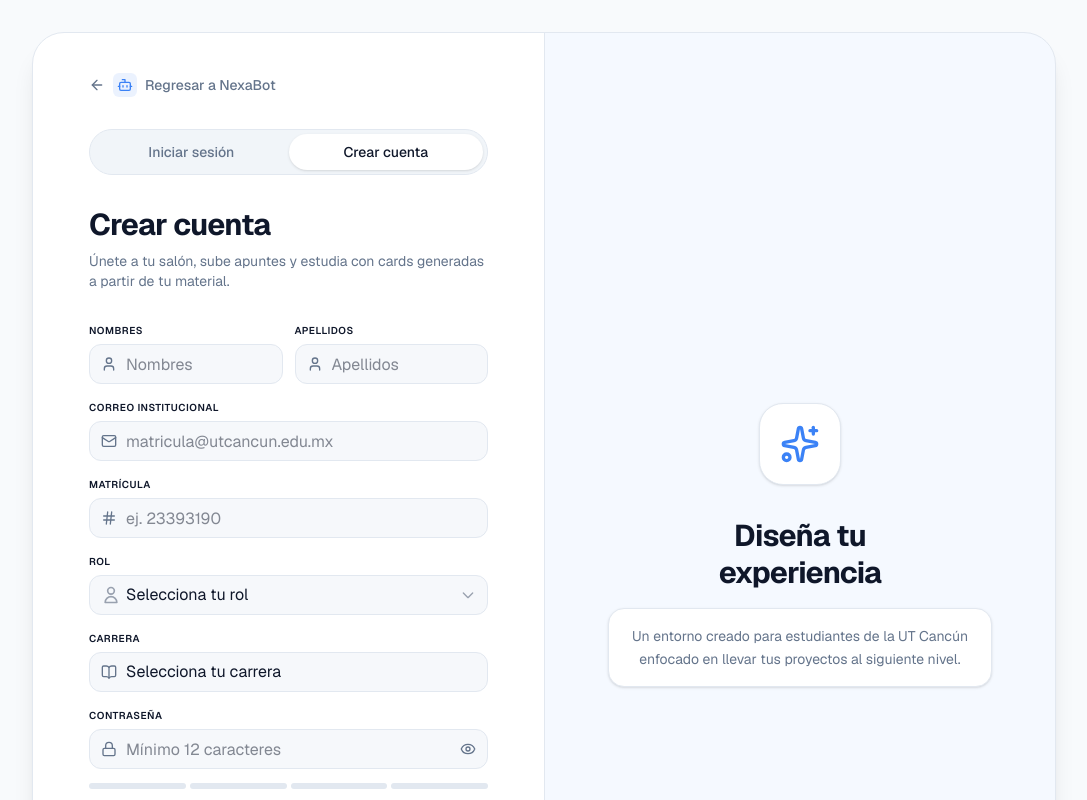
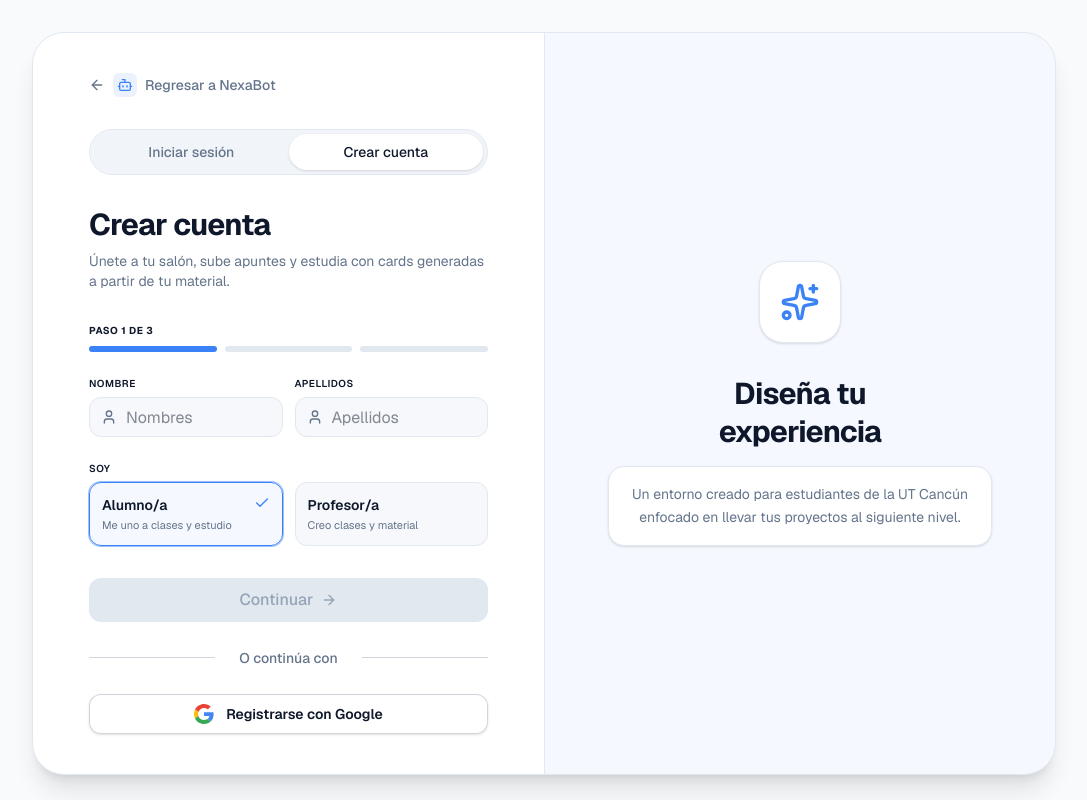
Before and after one commit to Natanael2005/Proyecto-Rag-Study-Front, a Next.js app: page /auth/register in a window 1280 px wide. Shown: the top 800 px of the page, without its empty margins (96-1183 px from the left). Built offline with nearby package versions, Linux system fonts and the light colour scheme.

Commit message:
style: Actualización de vista Registro, Dashboard agregado

```diff
--- a/app/auth/register/page.tsx
+++ b/app/auth/register/page.tsx
@@ -12,10 +12,11 @@ import {
   Mail,
   Hash,
   BookOpen,
-  Lock
+  Lock,
+  ArrowRight,
+  ArrowLeft
 } from "lucide-react"
 
-// Datos estáticos para la vista
 const MOCK_CAREERS = [
   { id: 1, name: "Ingeniería en Desarrollo de Software" },
   { id: 2, name: "Licenciatura en Gastronomía" },
@@ -23,22 +24,53 @@ const MOCK_CAREERS = [
 ]
 
 export default function RegisterPage() {
-  // Estados puramente visuales
+  const [step, setStep] = useState(1)
+
+  // Estados para guardar los datos
+  const [firstName, setFirstName] = useState("")
+  const [lastName, setLastName] = useState("")
+  const [role, setRole] = useState("alumno")
+  const [email, setEmail] = useState("")
+  const [matricula, setMatricula] = useState("")
+  const [career, setCareer] = useState("")
+
   const [showPassword, setShowPassword] = useState(false)
   const [passwordValue, setPasswordValue] = useState("")
 
-  // Controles visuales estáticos
   const isLoading = false
   const error = null
 
-  // Lógica simple para simular el medidor de contraseña visualmente
-  const passed = passwordValue.length > 0 ? (passwordValue.length >= 12 ? 4 : 2) : 0
+  // Lógica de contraseña
   const checks = {
     length: passwordValue.length >= 12,
     uppercase: /[A-Z]/.test(passwordValue),
     number: /[0-9]/.test(passwordValue),
     special: /[^A-Za-z0-9]/.test(passwordValue),
   }
+  const passed = Object.values(checks).filter(Boolean).length
+
+  // FUNCIÓN ACTUALIZADA: Decide si puedes avanzar
+  const isCurrentStepValid = () => {
+    if (step === 1) return firstName.trim() !== "" && lastName.trim() !== "";
+    if (step === 2) {
+      if (role === "alumno") {
+        // Si es alumno, exige matrícula
+        return email.trim() !== "" && matricula.trim() !== "" && career !== "";
+      } else {
+        // Si es profesor, ignora la matrícula
+        return email.trim() !== "" && career !== "";
+      }
+    }
+    if (step === 3) return passed === 4;
+    return false;
+  }
+
+  const nextStep = () => {
+    if (isCurrentStepValid()) {
+      setStep(current => (current < 3 ? current + 1 : current))
+    }
+  }
+  const prevStep = () => setStep(current => (current > 1 ? current - 1 : current))
 
   return (
     <AuthLayout
@@ -50,21 +82,40 @@ export default function RegisterPage() {
         onSubmit={(e) => e.preventDefault()}
         className="flex flex-col gap-4 w-full"
       >
-        {/* Mensaje de error (rojo genérico) */}
         {error && (
           <div className="rounded-lg border border-[#EF4444]/30 bg-[#EF4444]/10 px-4 py-3 text-sm text-[#EF4444]">
             {error}
           </div>
         )}
 
-        {/* Nombres y Apellidos */}
+        <div className="flex flex-col gap-2 mb-2">
+          <span className="text-[#0F172A] text-[10px] font-bold uppercase tracking-wider">
+            Paso {step} de 3
+          </span>
+          <div className="flex gap-2">
+            {[1, 2, 3].map((i) => (
+              <div
+                key={i}
+                className={`h-1.5 flex-1 rounded-full transition-colors duration-300 ${
+                  step >= i ? 'bg-[#3B82F6]' : 'bg-[#E2E8F0]'
+                }`}
+              />
+            ))}
+          </div>
+        </div>
+
+        {/* --- PASO 1: Identidad --- */}
+        {step === 1 && (
+          <div className="flex flex-col gap-4">
             <div className="grid grid-cols-2 gap-3">
               <div className="flex flex-col gap-1.5 relative">
-            <label htmlFor="first_name" className="text-[#0F172A] text-[10px] font-semibold uppercase tracking-wider">Nombres</label>
+                <label htmlFor="first_name" className="text-[#0F172A] text-[10px] font-semibold uppercase tracking-wider">Nombre</label>
                 <div className="relative flex items-center">
-              <User className="absolute left-3 h-4 w-4 text-[#64748B]" />
+                  <User className="absolute left-3 h-4 w-4 text-[#64748B] pointer-events-none" />
                   <input
                     id="first_name"
+                    value={firstName}
+                    onChange={(e) => setFirstName(e.target.value)}
                     placeholder="Nombres"
                     className="w-full h-10 pl-9 bg-[#E2E8F0]/30 border border-[#E2E8F0] text-[#0F172A] rounded-xl focus:ring-2 focus:ring-[#3B82F6]/20 outline-none transition-all"
                   />
@@ -73,9 +124,11 @@ export default function RegisterPage() {
               <div className="flex flex-col gap-1.5 relative">
                 <label htmlFor="last_name" className="text-[#0F172A] text-[10px] font-semibold uppercase tracking-wider">Apellidos</label>
                 <div className="relative flex items-center">
-              <User className="absolute left-3 h-4 w-4 text-[#64748B]" />
+                  <User className="absolute left-3 h-4 w-4 text-[#64748B] pointer-events-none" />
                   <input
                     id="last_name"
+                    value={lastName}
+                    onChange={(e) => setLastName(e.target.value)}
                     placeholder="Apellidos"
                     className="w-full h-10 pl-9 bg-[#E2E8F0]/30 border border-[#E2E8F0] text-[#0F172A] rounded-xl focus:ring-2 focus:ring-[#3B82F6]/20 outline-none transition-all"
                   />
@@ -83,101 +136,128 @@ export default function RegisterPage() {
               </div>
             </div>
 
-        {/* Correo */}
+            <div className="flex flex-col gap-1.5 mt-2">
+              <label className="text-[#0F172A] text-[10px] font-semibold uppercase tracking-wider">Soy</label>
+              <div className="grid grid-cols-2 gap-3">
+                <button
+                  type="button"
+                  onClick={() => setRole("alumno")}
+                  className={`relative cursor-pointer text-left rounded-xl border p-3 transition-all duration-200 ${
+                    role === 'alumno'
+                      ? 'border-[#3B82F6] bg-[#3B82F6]/5 ring-1 ring-[#3B82F6]/50'
+                      : 'border-[#E2E8F0] bg-[#E2E8F0]/30 hover:bg-[#E2E8F0]/50'
+                  }`}
+                >
+                  <h3 className="font-semibold text-[#0F172A] text-sm">Alumno/a</h3>
+                  <p className="text-[11px] text-[#64748B] mt-1 leading-tight">Me uno a clases y estudio</p>
+                  {role === 'alumno' && (
+                    <div className="absolute top-3 right-3 text-[#3B82F6]">
+                      <Check className="h-4 w-4" />
+                    </div>
+                  )}
+                </button>
+
+                <button
+                  type="button"
+                  onClick={() => {
+                    setRole("profesor");
+                    // Opcional: limpiar la matrícula si cambia a profesor
+                    setMatricula("");
+                  }}
+                  className={`relative cursor-pointer text-left rounded-xl border p-3 transition-all duration-200 ${
+                    role === 'profesor'
+                      ? 'border-[#3B82F6] bg-[#3B82F6]/5 ring-1 ring-[#3B82F6]/50'
+                      : 'border-[#E2E8F0] bg-[#E2E8F0]/30 hover:bg-[#E2E8F0]/50'
+                  }`}
+                >
+                  <h3 className="font-semibold text-[#0F172A] text-sm">Profesor/a</h3>
+                  <p className="text-[11px] text-[#64748B] mt-1 leading-tight">Creo clases y material</p>
+                  {role === 'profesor' && (
+                    <div className="absolute top-3 right-3 text-[#3B82F6]">
+                      <Check className="h-4 w-4" />
+                    </div>
+                  )}
+                </button>
+              </div>
+            </div>
+          </div>
+        )}
+
+        {/* --- PASO 2: Académico --- */}
+        {step === 2 && (
+          <div className="flex flex-col gap-4">
             <div className="flex flex-col gap-1.5 relative">
               <label htmlFor="email" className="text-[#0F172A] text-[10px] font-semibold uppercase tracking-wider">Correo institucional</label>
               <div className="relative flex items-center">
-            <Mail className="absolute left-3 h-4 w-4 text-[#64748B]" />
+                <Mail className="absolute left-3 h-4 w-4 text-[#64748B] pointer-events-none" />
                 <input
                   id="email"
                   type="email"
+                  value={email}
+                  onChange={(e) => setEmail(e.target.value)}
                   placeholder="matricula@utcancun.edu.mx"
                   className="w-full h-10 pl-9 bg-[#E2E8F0]/30 border border-[#E2E8F0] text-[#0F172A] rounded-xl focus:ring-2 focus:ring-[#3B82F6]/20 outline-none transition-all"
                 />
               </div>
             </div>
 
-        {/* Matrícula */}
-        <div className="flex flex-col gap-1.5 relative">
+            {/* SECCIÓN ACTUALIZADA: Solo se muestra si es alumno */}
+            {role === "alumno" && (
               <div className="flex flex-col gap-1.5 relative">
                 <label htmlFor="matricula" className="text-[#0F172A] text-[10px] font-semibold uppercase tracking-wider">Matrícula</label>
                 <div className="relative flex items-center">
-              <Hash className="absolute left-3 h-4 w-4 text-[#64748B]" />
+                  <Hash className="absolute left-3 h-4 w-4 text-[#64748B] pointer-events-none" />
                   <input
                     id="matricula"
+                    value={matricula}
+                    onChange={(e) => setMatricula(e.target.value)}
                     placeholder="ej. 23393190"
                     className="w-full h-10 pl-9 bg-[#E2E8F0]/30 border border-[#E2E8F0] text-[#0F172A] rounded-xl focus:ring-2 focus:ring-[#3B82F6]/20 outline-none transition-all"
                   />
                 </div>
               </div>
-        </div>
+            )}
 
-        {/* Selector de Rol */}
             <div className="flex flex-col gap-1.5 relative">
-          <label htmlFor="role" className="text-[#0F172A] text-[10px] font-semibold uppercase tracking-wider">Rol</label>
-          <div className="relative">
-            <div className="pointer-events-none absolute inset-y-0 left-0 flex items-center pl-3">
-              <svg className="h-5 w-5 text-gray-400" xmlns="http://www.w3.org/2000/svg" fill="none" viewBox="0 0 24 24" stroke="currentColor">
-                <path strokeLinecap="round" strokeLinejoin="round" strokeWidth={2} d="M16 7a4 4 0 11-8 0 4 4 0 018 0zM12 14a7 7 0 00-7 7h14a7 7 0 00-7-7z" />
-              </svg>
-            </div>
-
+              <label className="text-[#0F172A] text-[10px] font-semibold uppercase tracking-wider">Carrera</label>
+              <div className="relative flex items-center">
+                <BookOpen className="absolute left-3 h-4 w-4 text-[#64748B] pointer-events-none" />
                 <select
-              id="role"
-              name="role"
-              defaultValue=""
+                  value={career}
+                  onChange={(e) => setCareer(e.target.value)}
                   className="w-full h-10 pl-9 pr-4 bg-[#E2E8F0]/30 border border-[#E2E8F0] text-[#0F172A] rounded-xl appearance-none focus:ring-2 focus:ring-[#3B82F6]/20 outline-none transition-all"
                 >
-              <option value="" disabled hidden>Selecciona tu rol</option>
-              <option value="alumno">Alumno/a</option>
-              <option value="profesor">Profesor/a</option>
+                  <option value="" disabled hidden>Selecciona tu carrera</option>
+                  {MOCK_CAREERS.map((c) => (
+                    <option key={c.id} value={c.name}>{c.name}</option>
+                  ))}
                 </select>
-
-            {/* Flecha desplegable personalizada */}
                 <div className="pointer-events-none absolute inset-y-0 right-0 flex items-center pr-3">
-              <svg className="h-4 w-4 text-gray-400" xmlns="http://www.w3.org/2000/svg" fill="none" viewBox="0 0 24 24" stroke="currentColor">
+                  <svg className="h-4 w-4 text-[#64748B]" xmlns="http://www.w3.org/2000/svg" fill="none" viewBox="0 0 24 24" stroke="currentColor">
                     <path strokeLinecap="round" strokeLinejoin="round" strokeWidth={2} d="M19 9l-7 7-7-7" />
                   </svg>
                 </div>
               </div>
             </div>
+          </div>
+        )}
 
-
-        {/* Carrera */}
-        <div className="flex flex-col gap-1.5 relative">
-          <label className="text-[#0F172A] text-[10px] font-semibold uppercase tracking-wider">Carrera</label>
-          <div className="relative flex items-center">
-            <BookOpen className="absolute left-3 h-4 w-4 text-[#64748B] pointer-events-none" />
-            {/* Select de carrera corregido con defaultValue */}
-            <select
-              defaultValue=""
-              className="w-full h-10 pl-9 pr-4 bg-[#E2E8F0]/30 border border-[#E2E8F0] text-[#0F172A] rounded-xl appearance-none focus:ring-2 focus:ring-[#3B82F6]/20 outline-none transition-all"
-            >
-              <option value="" disabled hidden>Selecciona tu carrera</option>
-              {MOCK_CAREERS.map((c) => (
-                <option key={c.id} value={c.id}>{c.name}</option>
-              ))}
-            </select>
-          </div>
-        </div>
-
-       {/* Contraseña */}
+        {/* --- PASO 3: Seguridad --- */}
+        {step === 3 && (
+          <div className="flex flex-col gap-4">
             <div className="flex flex-col gap-1.5 relative">
               <label htmlFor="reg_password" className="text-[#0F172A] text-[10px] font-semibold uppercase tracking-wider">Contraseña</label>
               <div className="relative flex items-center">
-            {/* Se agregó pointer-events-none para que no estorbe al input */}
                 <Lock className="absolute left-3 h-4 w-4 text-[#64748B] pointer-events-none" />
-
                 <input
                   id="reg_password"
                   type={showPassword ? "text" : "password"}
                   placeholder="Mínimo 12 caracteres"
                   value={passwordValue}
                   onChange={(e) => setPasswordValue(e.target.value)}
-              className="w-full h-10 pl-9 pr-12 bg-[#E2E8F0]/30 border border-[#E2E8F0] text-[#0F172A] rounded-xl focus:ring-2 focus:ring-[#3B82F6]/20 outline-none transition-all"
+                  className="w-full h-10 pl-9 pr-10 bg-[#E2E8F0]/30 border border-[#E2E8F0] text-[#0F172A] rounded-xl focus:ring-2 focus:ring-[#3B82F6]/20 outline-none transition-all"
                 />
 
-            {/* Se agregó z-10, p-1 y cursor-pointer para asegurar que reciba el clic */}
                 <button
                   type="button"
                   onClick={() => setShowPassword(!showPassword)}
@@ -187,7 +267,6 @@ export default function RegisterPage() {
                 </button>
               </div>
 
-          {/* Medidor visual de contraseña */}
               <div className="mt-2 flex flex-col gap-2 transition-opacity">
                 <div className="flex gap-1 h-1.5">
                   {[1, 2, 3, 4].map((i) => (
@@ -196,11 +275,11 @@ export default function RegisterPage() {
                       className={`flex-1 rounded-full transition-all duration-300 ${
                         i <= passed
                           ? passed === 4
-                        ? "bg-[#22C55E]" // Verde si cumple todo
-                        : passed >= 2
-                          ? "bg-[#EAB308]" // Amarillo si va a la mitad
-                          : "bg-[#EF4444]" // Rojo si es débil
-                      : "bg-[#E2E8F0]" // Gris inactivo
+                            ? "bg-[#22C55E]"
+                            : passed >= 3
+                              ? "bg-[#EAB308]"
+                              : "bg-[#EF4444]"
+                          : "bg-[#F1F5F9]"
                       }`}
                     />
                   ))}
@@ -212,71 +291,80 @@ export default function RegisterPage() {
                     { key: "number", label: "Un número" },
                     { key: "special", label: "Un carácter especial" },
                   ].map((rule) => (
-                <span
-                  key={rule.key}
-                  className={`flex items-center gap-1 transition-colors ${checks[rule.key as keyof typeof checks] ? "text-[#3B82F6] font-bold" : "text-[#64748B]"}`}
-                >
-                  {checks[rule.key as keyof typeof checks] ? (
-                    <Check className="h-3 w-3" />
-                  ) : (
-                    <X className="h-3 w-3" />
-                  )}
+                    <span key={rule.key} className={`flex items-center gap-1 transition-colors ${checks[rule.key as keyof typeof checks] ? "text-[#3B82F6] font-medium" : "text-[#64748B]"}`}>
+                      {checks[rule.key as keyof typeof checks] ? <Check className="h-3 w-3" /> : <X className="h-3 w-3" />}
                       {rule.label}
                     </span>
                   ))}
                 </div>
               </div>
             </div>
+          </div>
+        )}
 
-        {/* Submit */}
-        <div className="mt-4">
+        {/* --- BOTONES DE NAVEGACIÓN --- */}
+        <div className="flex gap-3 mt-4">
+          {step > 1 && (
+            <button
+              type="button"
+              onClick={prevStep}
+              className="flex items-center justify-center h-11 px-4 border border-[#E2E8F0] text-[#64748B] hover:bg-[#F8FAFC] hover:text-[#0F172A] rounded-xl font-medium transition-all"
+            >
+              <ArrowLeft className="h-4 w-4" />
+            </button>
+          )}
+
+          {step < 3 ? (
+            <button
+              type="button"
+              onClick={nextStep}
+              disabled={!isCurrentStepValid()}
+              className={`flex-1 flex items-center justify-center gap-2 h-11 rounded-xl font-medium transition-all ${
+                isCurrentStepValid()
+                  ? "bg-[#3B82F6] text-[#FFFFFF] shadow-lg shadow-[#3B82F6]/20 hover:bg-[#3B82F6]/90 cursor-pointer"
+                  : "bg-[#E2E8F0] text-[#94A3B8] cursor-not-allowed"
+              }`}
+            >
+              Continuar <ArrowRight className="h-4 w-4" />
+            </button>
+          ) : (
             <button
               type="submit"
-            disabled={isLoading}
-            className="flex items-center justify-center w-full h-11 bg-[#3B82F6] text-[#FFFFFF] hover:bg-[#3B82F6]/90 rounded-xl font-medium shadow-lg shadow-[#3B82F6]/20 transition-all disabled:opacity-50"
+              disabled={isLoading || !isCurrentStepValid()}
+              className={`flex-1 flex items-center justify-center h-11 rounded-xl font-medium transition-all ${
+                isCurrentStepValid() && !isLoading
+                  ? "bg-[#3B82F6] text-[#FFFFFF] shadow-lg shadow-[#3B82F6]/20 hover:bg-[#3B82F6]/90 cursor-pointer"
+                  : "bg-[#E2E8F0] text-[#94A3B8] cursor-not-allowed"
+              }`}
             >
-            {isLoading ? (
-              <Loader2 className="mr-2 h-4 w-4 animate-spin" />
-            ) : null}
+              {isLoading ? <Loader2 className="mr-2 h-4 w-4 animate-spin" /> : null}
               {isLoading ? "Registrando..." : "Crear cuenta"}
             </button>
+          )}
         </div>
       </form>
 
-
-      {/* Separador y Botón de Google */}
+      {/* --- SEPARADOR Y BOTÓN GOOGLE --- */}
       <div className="mt-6">
         <div className="relative">
           <div className="absolute inset-0 flex items-center" aria-hidden="true">
             <div className="w-full border-t border-gray-300"></div>
           </div>
           <div className="relative flex justify-center text-sm font-medium leading-6">
-            <span className="bg-white px-6 text-gray-900">O continúa con</span>
+            <span className="bg-white px-6 text-[#64748B]">O continúa con</span>
           </div>
         </div>
 
         <div className="mt-6">
           <button
             type="button"
-            className="flex w-full items-center justify-center gap-3 rounded-md bg-white px-3 py-2 text-sm font-semibold text-gray-900 shadow-sm ring-1 ring-inset ring-gray-300 hover:bg-gray-50 focus-visible:ring-transparent"
+            className="flex w-full items-center justify-center gap-3 rounded-xl bg-white px-3 py-2.5 text-sm font-semibold text-[#0F172A] shadow-sm ring-1 ring-inset ring-gray-300 hover:bg-gray-50 focus-visible:ring-transparent transition-all"
           >
             <svg className="h-5 w-5" aria-hidden="true" viewBox="0 0 24 24">
-              <path
-                d="M12.0003 4.75C13.7703 4.75 15.3553 5.36002 16.6053 6.54998L20.0303 3.125C17.9502 1.19 15.2353 0 12.0003 0C7.31028 0 3.25527 2.69 1.28027 6.60998L5.27028 9.70498C6.21525 6.86002 8.87028 4.75 12.0003 4.75Z"
-                fill="#EA4335"
-              />
-              <path
-                d="M23.49 12.275C23.49 11.49 23.415 10.73 23.3 10H12V14.51H18.47C18.18 15.99 17.34 17.25 16.08 18.1L19.945 21.1C22.2 19.01 23.49 15.92 23.49 12.275Z"
-                fill="#4285F4"
-              />
-              <path
-                d="M5.26498 14.2949C5.02498 13.5699 4.88501 12.7999 4.88501 11.9999C4.88501 11.1999 5.01998 10.4299 5.26498 9.7049L1.275 6.60986C0.46 8.22986 0 10.0599 0 11.9999C0 13.9399 0.46 15.7699 1.28 17.3899L5.26498 14.2949Z"
-                fill="#FBBC05"
-              />
-              <path
-                d="M12.0004 24.0001C15.2404 24.0001 17.9654 22.935 19.9454 21.095L16.0804 18.095C15.0054 18.82 13.6204 19.245 12.0004 19.245C8.8704 19.245 6.21537 17.135 5.26537 14.29L1.27539 17.385C3.25539 21.31 7.3104 24.0001 12.0004 24.0001Z"
-                fill="#34A853"
-              />
+              <path d="M12.0003 4.75C13.7703 4.75 15.3553 5.36002 16.6053 6.54998L20.0303 3.125C17.9502 1.19 15.2353 0 12.0003 0C7.31028 0 3.25527 2.69 1.28027 6.60998L5.27028 9.70498C6.21525 6.86002 8.87028 4.75 12.0003 4.75Z" fill="#EA4335" />
+              <path d="M23.49 12.275C23.49 11.49 23.415 10.73 23.3 10H12V14.51H18.47C18.18 15.99 17.34 17.25 16.08 18.1L19.945 21.1C22.2 19.01 23.49 15.92 23.49 12.275Z" fill="#4285F4" />
+              <path d="M5.26498 14.2949C5.02498 13.5699 4.88501 12.7999 4.88501 11.9999C4.88501 11.1999 5.01998 10.4299 5.26498 9.7049L1.275 6.60986C0.46 8.22986 0 10.0599 0 11.9999C0 13.9399 0.46 15.7699 1.28 17.3899L5.26498 14.2949Z" fill="#FBBC05" />
+              <path d="M12.0004 24.0001C15.2404 24.0001 17.9654 22.935 19.9454 21.095L16.0804 18.095C15.0054 18.82 13.6204 19.245 12.0004 19.245C8.8704 19.245 6.21537 17.135 5.26537 14.29L1.27539 17.385C3.25539 21.31 7.3104 24.0001 12.0004 24.0001Z" fill="#34A853" />
             </svg>
             Registrarse con Google
           </button>
```
Also changed, not shown: app/auth/login/page.tsx (+13 -3 lines), app/dashboard/layout.tsx (added, +25 -0 lines), app/dashboard/page.tsx (added, +38 -0 lines), components/dashboard/dashboard-header.tsx (added, +14 -0 lines), components/dashboard/dashboard-sidebar.tsx (added, +42 -0 lines). Lines whose indentation alone changed are shown as unchanged.
